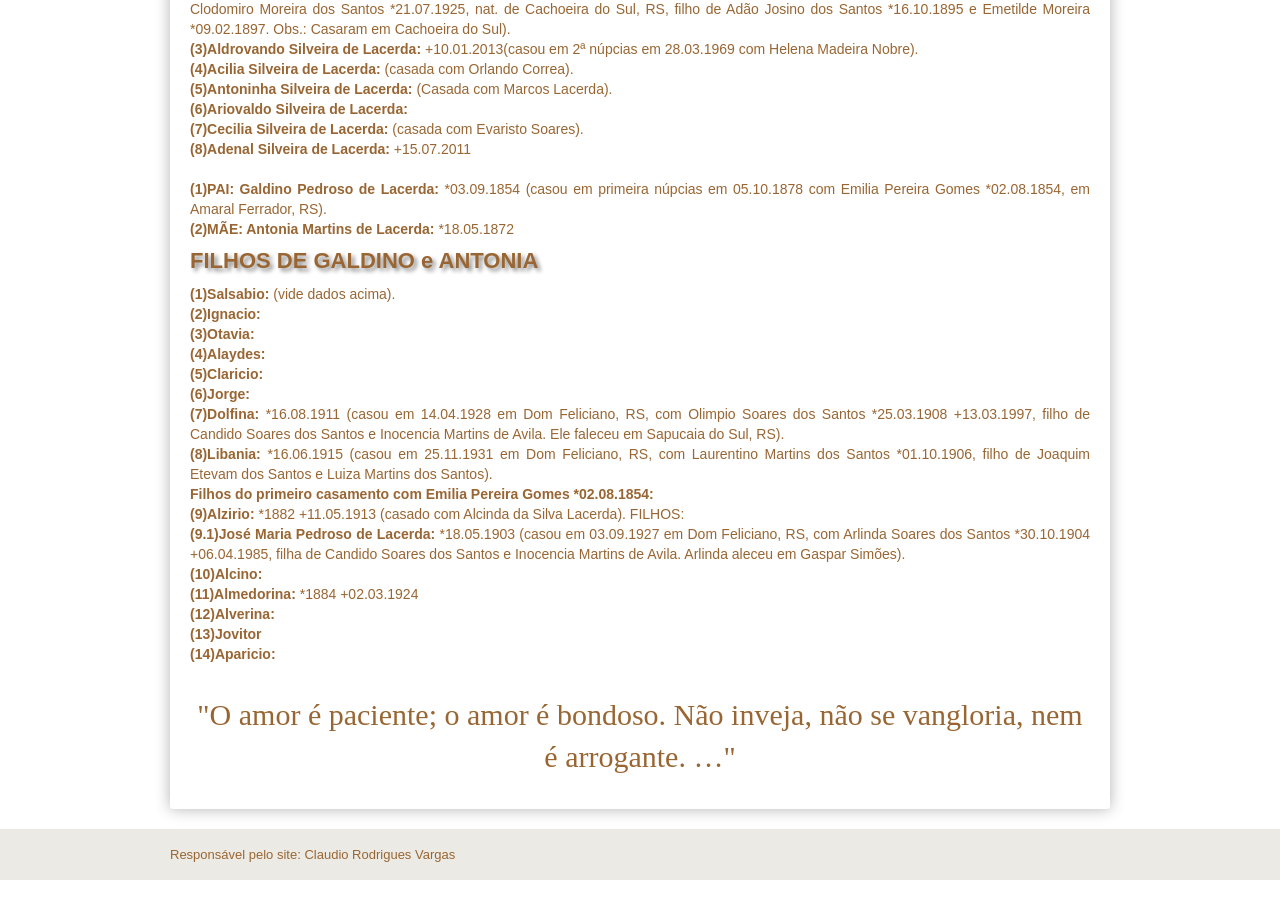
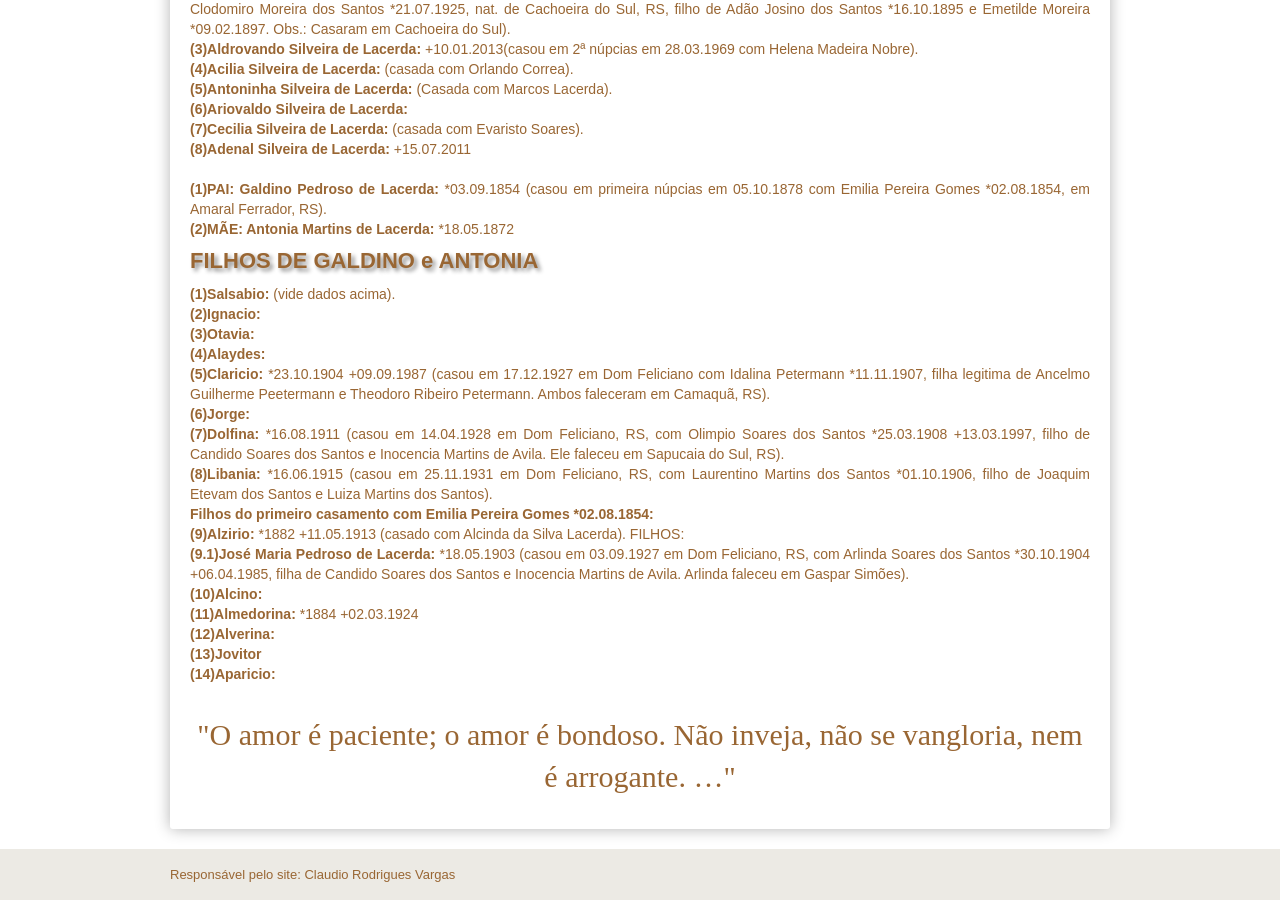
Before and after one commit to claudiovargas1955/claudiovargas1955.github.io, a Jekyll site: the page built from _pages/familia-lacerda-salsabio.html, in a window 1280 px wide and 900 px high, scrolled down 595 px. Built offline with Jekyll 4.4.1, drawn with Linux system fonts in a browser that asks for light colours; some web fonts are replaced.

Commit message:
Update familia-lacerda-salsabio.html

```diff
--- a/_pages/familia-lacerda-salsabio.html
+++ b/_pages/familia-lacerda-salsabio.html
@@ -120,7 +120,8 @@ dos Santos *21.07.1925, nat. de Cachoeira do Sul, RS, filho de Adão Josino dos
   <b>(2)Ignacio: </b><br>
   <b>(3)Otavia: </b><br>
   <b>(4)Alaydes: </b><br>
-  <b>(5)Claricio: </b><br>
+  <b>(5)Claricio: </b>*23.10.1904 +09.09.1987 (casou em 17.12.1927 em Dom Feliciano com Idalina Petermann *11.11.1907, filha legitima de Ancelmo Guilherme Peetermann
+  e Theodoro Ribeiro Petermann. Ambos faleceram em Camaquã, RS). <br>
   <b>(6)Jorge: </b><br>
   <b>(7)Dolfina: </b>*16.08.1911 (casou em 14.04.1928 em Dom Feliciano, RS, com Olimpio Soares dos Santos *25.03.1908 +13.03.1997, filho de Candido Soares dos Santos
   e Inocencia Martins de Avila. Ele faleceu em Sapucaia do Sul, RS).<br>
@@ -129,7 +130,7 @@ dos Santos *21.07.1925, nat. de Cachoeira do Sul, RS, filho de Adão Josino dos
   <b>Filhos do primeiro casamento com Emilia Pereira Gomes *02.08.1854: </b><br>
     <b>(9)Alzirio: </b>*1882 +11.05.1913 (casado com Alcinda da Silva Lacerda). FILHOS:<br>
     <b>(9.1)José Maria Pedroso de Lacerda: </b>*18.05.1903 (casou em 03.09.1927 em Dom Feliciano, RS, com Arlinda Soares dos Santos *30.10.1904 +06.04.1985, filha
-    de Candido Soares dos Santos e Inocencia Martins de Avila. Arlinda aleceu em Gaspar Simões).<br>
+    de Candido Soares dos Santos e Inocencia Martins de Avila. Arlinda faleceu em Gaspar Simões).<br>
     <b>(10)Alcino: </b><br>
     <b>(11)Almedorina: </b>*1884 +02.03.1924<br>
     <b>(12)Alverina: </b><br>
```
